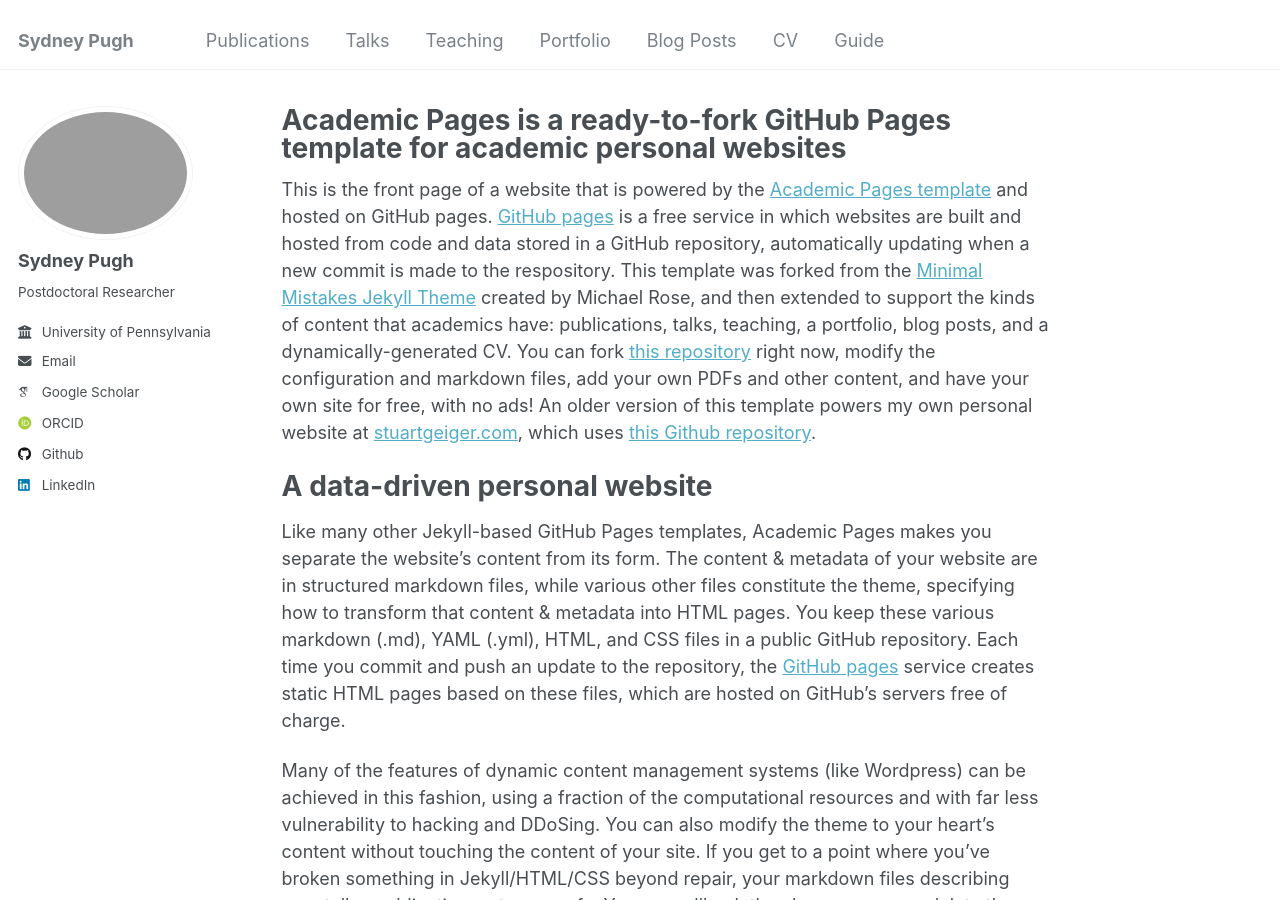
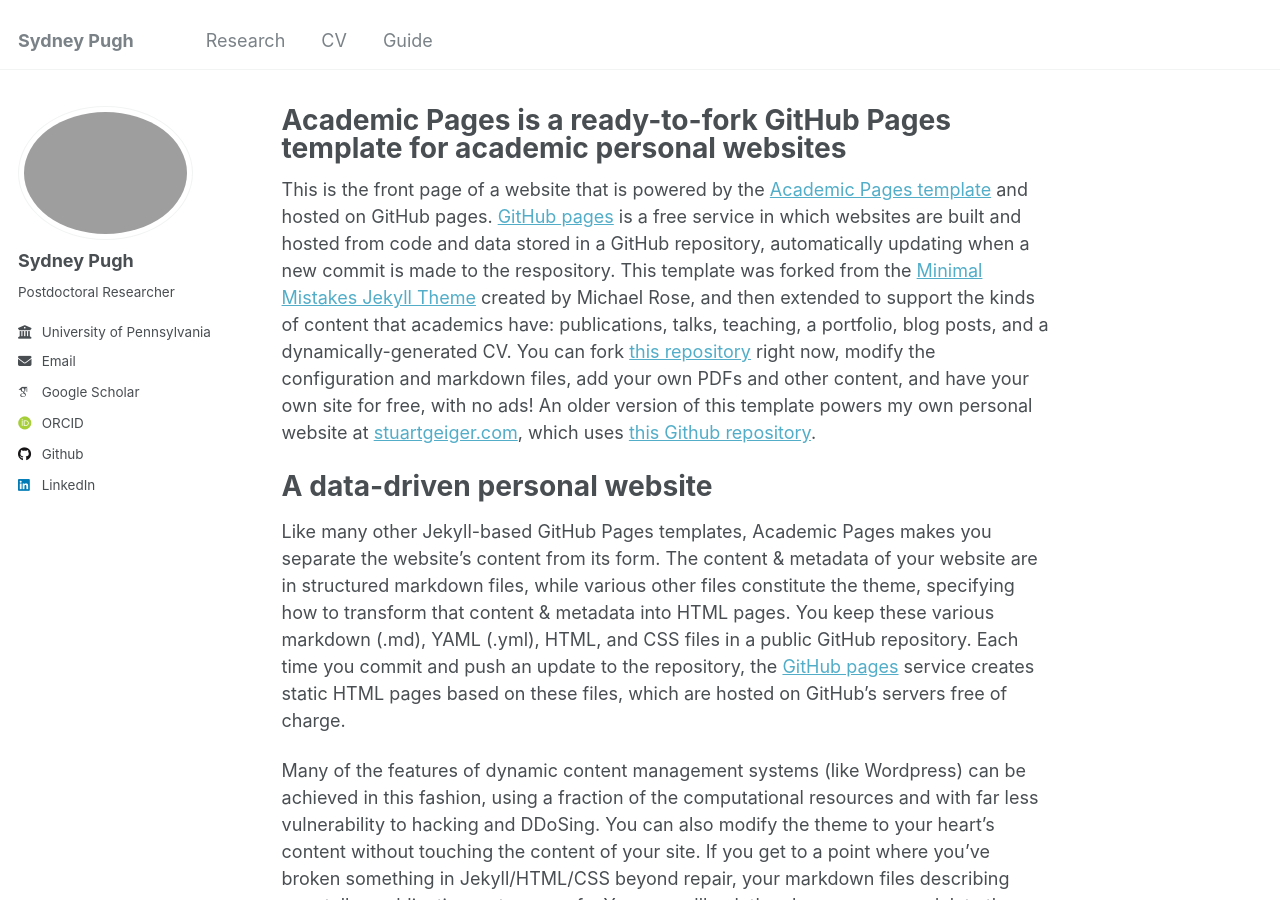
Before and after one commit to sfpugh/sfpugh.github.io, a Jekyll site: the page built from _pages/about.md, in a window 1280 px wide and 900 px high. Built offline with Jekyll 4.4.1, drawn with Linux system fonts in a browser that asks for light colours; some web fonts are replaced.

Commit message:
Update navigation.yml -- removing some pages

```diff
--- a/_data/navigation.yml
+++ b/_data/navigation.yml
@@ -5,20 +5,8 @@
 # prevent it from being included in the site.
 
 main:
-  - title: "Publications"
-    url: /publications/
-
-  - title: "Talks"
-    url: /talks/
-
-  - title: "Teaching"
-    url: /teaching/
-
-  - title: "Portfolio"
-    url: /portfolio/
-
-  - title: "Blog Posts"
-    url: /year-archive/
+  - title: "Research"
+    url: /research/
 
   - title: "CV"
     url: /cv/
```
